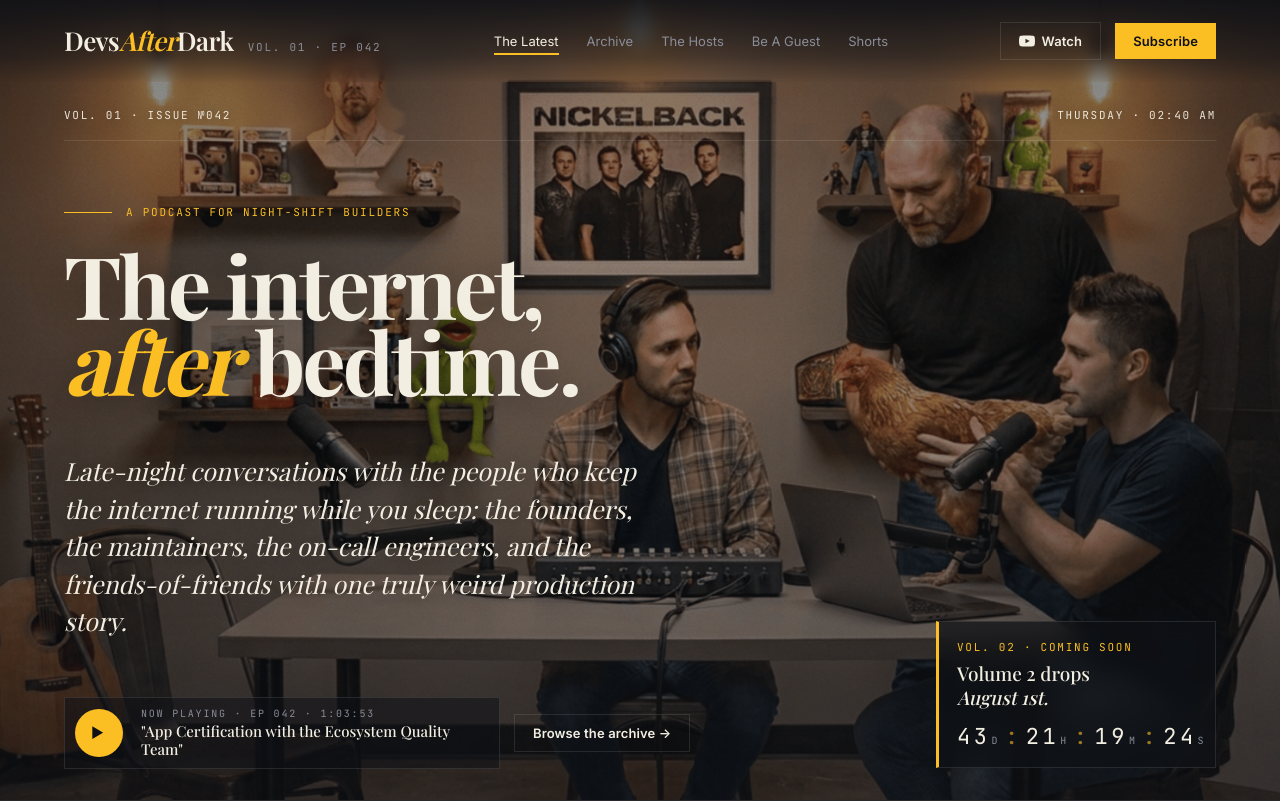
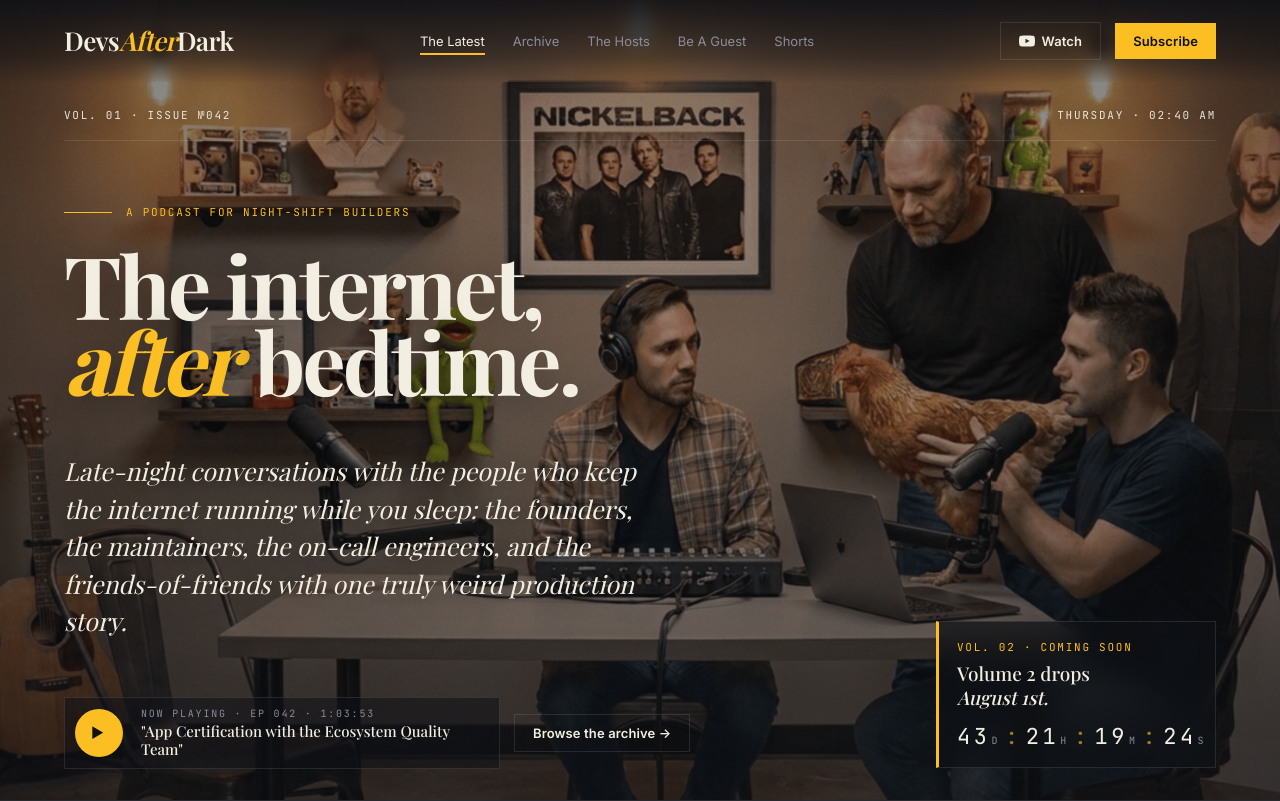
Before and after one commit to puresanfran/devsafterdark, a Next.js app: page / in a window 1280 px wide. Shown: the top 801 px of the page. Built offline with nearby package versions, Linux system fonts and the light colour scheme; a web font is replaced by a local one.

Commit message:
Remove volume/episode label from nav header

```diff
--- a/app/page.tsx
+++ b/app/page.tsx
@@ -458,7 +458,6 @@
       <header className="nav" id="mainNav">
         <div className="nav-brand">
           <a href="#" className="wordmark">Devs<em>After</em>Dark</a>
-          <div className="mono issue">Vol. 01 · EP 042</div>
         </div>
         <nav className="nav-links" aria-label="Primary navigation">
           <a href="#latest" className="active">The Latest</a>
```
